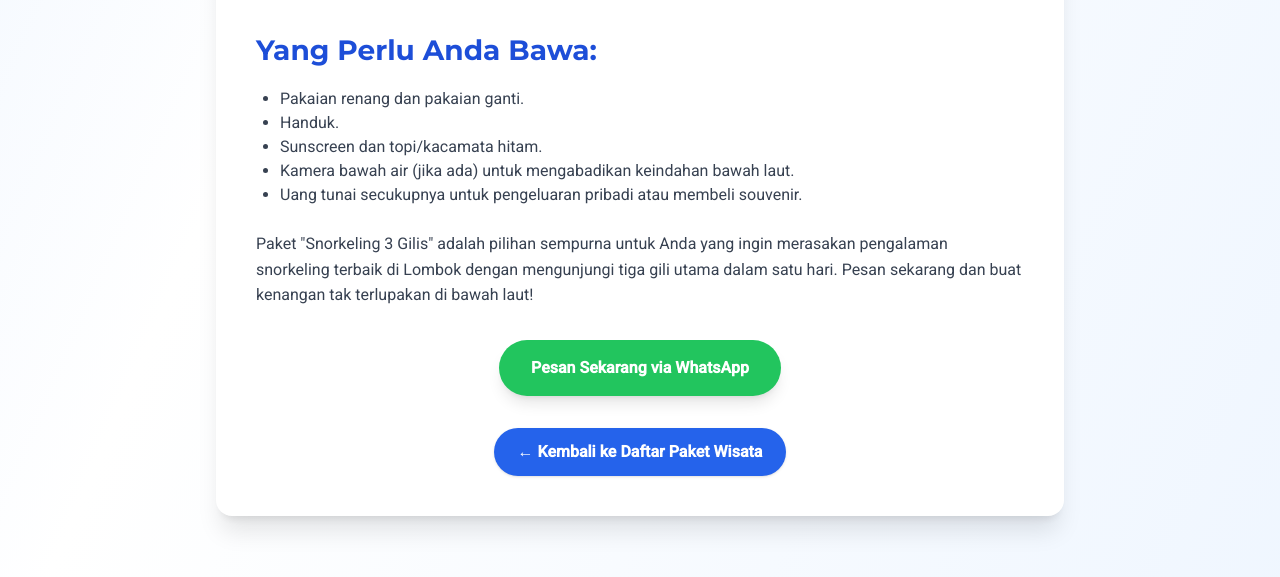
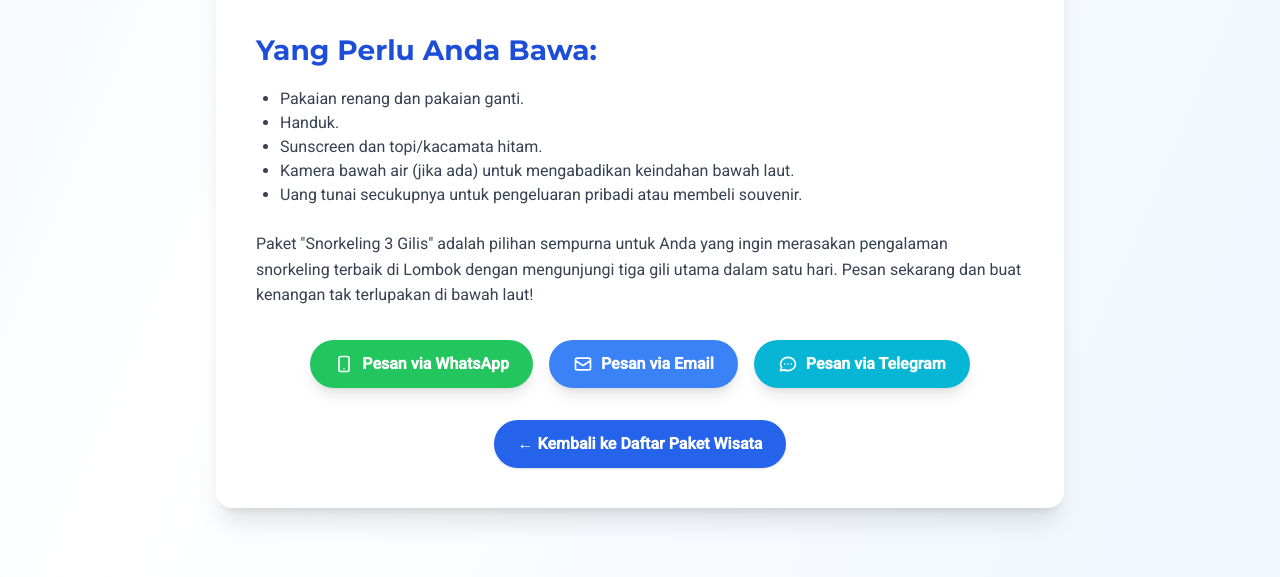
Before and after one commit to souiyjpg/website-wisatalombok, a plain HTML site: page snorkeling-3-gilis.html in a window 1280 px wide. Shown: the part 2282-2859 px from the top of the page. Drawn offline with nearby package versions, Linux system fonts and the light colour scheme.

Commit message:
Update snorkeling-3-gilis.html

```diff
--- a/snorkeling-3-gilis.html
+++ b/snorkeling-3-gilis.html
@@ -189,9 +189,70 @@
           </p>
 
           <div class="mt-8 text-center">
-            <a href="https://wa.me/62811222333?text=Halo%20Lombok%20Wanderlust,%20saya%20tertarik%20dengan%20paket%20Snorkeling%203%20Gilis." target="_blank" rel="noopener" class="inline-block bg-green-500 text-white font-bold px-8 py-4 rounded-full shadow-lg hover:bg-green-600 hover:scale-105 transition-all duration-300">
-              Pesan Sekarang via WhatsApp
-            </a>
+           <div class="mt-8 flex flex-col sm:flex-row justify-center gap-4">
+  <!-- WhatsApp Button -->
+  <a href="#" onclick="bookViaWhatsApp()" class="inline-flex items-center justify-center gap-2 bg-green-500 text-white font-bold px-6 py-3 rounded-full shadow-lg hover:bg-green-600 hover:scale-105 transition-all duration-300">
+    <svg xmlns="http://www.w3.org/2000/svg" class="h-5 w-5" fill="none" viewBox="0 0 24 24" stroke="currentColor" stroke-width="2">
+      <path stroke-linecap="round" stroke-linejoin="round" d="M12 18h.01M8 21h8a2 2 0 002-2V5a2 2 0 00-2-2H8a2 2 0 00-2 2v14a2 2 0 002 2z" />
+    </svg>
+    Pesan via WhatsApp
+  </a>
+
+  <!-- Email Button -->
+  <a href="#" onclick="bookViaEmail()" class="inline-flex items-center justify-center gap-2 bg-blue-500 text-white font-bold px-6 py-3 rounded-full shadow-lg hover:bg-blue-600 hover:scale-105 transition-all duration-300">
+    <svg xmlns="http://www.w3.org/2000/svg" class="h-5 w-5" fill="none" viewBox="0 0 24 24" stroke="currentColor" stroke-width="2">
+      <path stroke-linecap="round" stroke-linejoin="round" d="M3 8l7.89 5.26a2 2 0 002.22 0L21 8M5 19h14a2 2 0 002-2V7a2 2 0 00-2-2H5a2 2 0 00-2 2v10a2 2 0 002 2z" />
+    </svg>
+    Pesan via Email
+  </a>
+
+  <!-- Telegram Button -->
+  <a href="#" onclick="bookViaTelegram()" class="inline-flex items-center justify-center gap-2 bg-cyan-500 text-white font-bold px-6 py-3 rounded-full shadow-lg hover:bg-cyan-600 hover:scale-105 transition-all duration-300">
+    <svg xmlns="http://www.w3.org/2000/svg" class="h-5 w-5" fill="none" viewBox="0 0 24 24" stroke="currentColor" stroke-width="2">
+      <path stroke-linecap="round" stroke-linejoin="round" d="M8 12h.01M12 12h.01M16 12h.01M21 12c0 4.418-4.03 8-9 8a9.863 9.863 0 01-4.255-.949L3 20l1.395-3.72C3.512 15.042 3 13.574 3 12c0-4.418 4.03-8 9-8s9 3.582 9 8z" />
+    </svg>
+    Pesan via Telegram
+  </a>
+</div>
+
+<script>
+function bookPackage(packageName, packagePrice, minPerson) {
+  return {
+    subject: `Pemesanan Paket ${packageName}`,
+    body: `Hello Lombok Wanderlust,\n\nSaya ingin memesan:\n\n*Paket:* ${packageName}\n*Harga:* Rp${packagePrice.toLocaleString('id-ID')}/orang\n*Peserta Minimum:* ${minPerson} orang\n\n*Detail Peserta:*\n- Nama Lengkap:\n- Nomor Telepon:\n- Tanggal Tour:\n- Jumlah Peserta:\n- Alamat Penjemputan (jika ada):\n\n*Pertanyaan:*\n1. Apakah tanggal ini tersedia?\n2. Bagaimana prosedur pembayarannya?\n3. Apa yang perlu dipersiapkan?\n\nTerima kasih.`
+  };
+}
+
+function bookViaWhatsApp() {
+  const packageInfo = bookPackage("Nama Paket", 1000000, 2);
+  const message = encodeURIComponent(packageInfo.body);
+  window.open(`https://wa.me/+6285678910?text=${message}`, '_blank');
+}
+
+function bookViaEmail() {
+  const packageInfo = bookPackage("Nama Paket", 1000000, 2);
+  const subject = encodeURIComponent(packageInfo.subject);
+  const body = encodeURIComponent(packageInfo.body);
+  window.open(`mailto:ggadffe@gmail.com?subject=${subject}&body=${body}`, '_blank');
+}
+
+function bookViaTelegram() {
+  const packageInfo = bookPackage("Nama Paket", 1000000, 2);
+  const message = encodeURIComponent(packageInfo.body);
+  window.open(`https://t.me/Lombok?text=${message}`, '_blank');
+}
+</script>
+
+          </div>
+        </div>
+        <div class="mt-8 text-center">
+          <a href="paket-wisata.html" class="inline-block bg-blue-600 text-white font-semibold px-6 py-3 rounded-full shadow hover:bg-blue-700 transition">
+            &larr; Kembali ke Daftar Paket Wisata
+          </a>
+        </div>
+      </div>
+    </section>
+  </main>
           </div>
         </div>
         <div class="mt-8 text-center">
```
